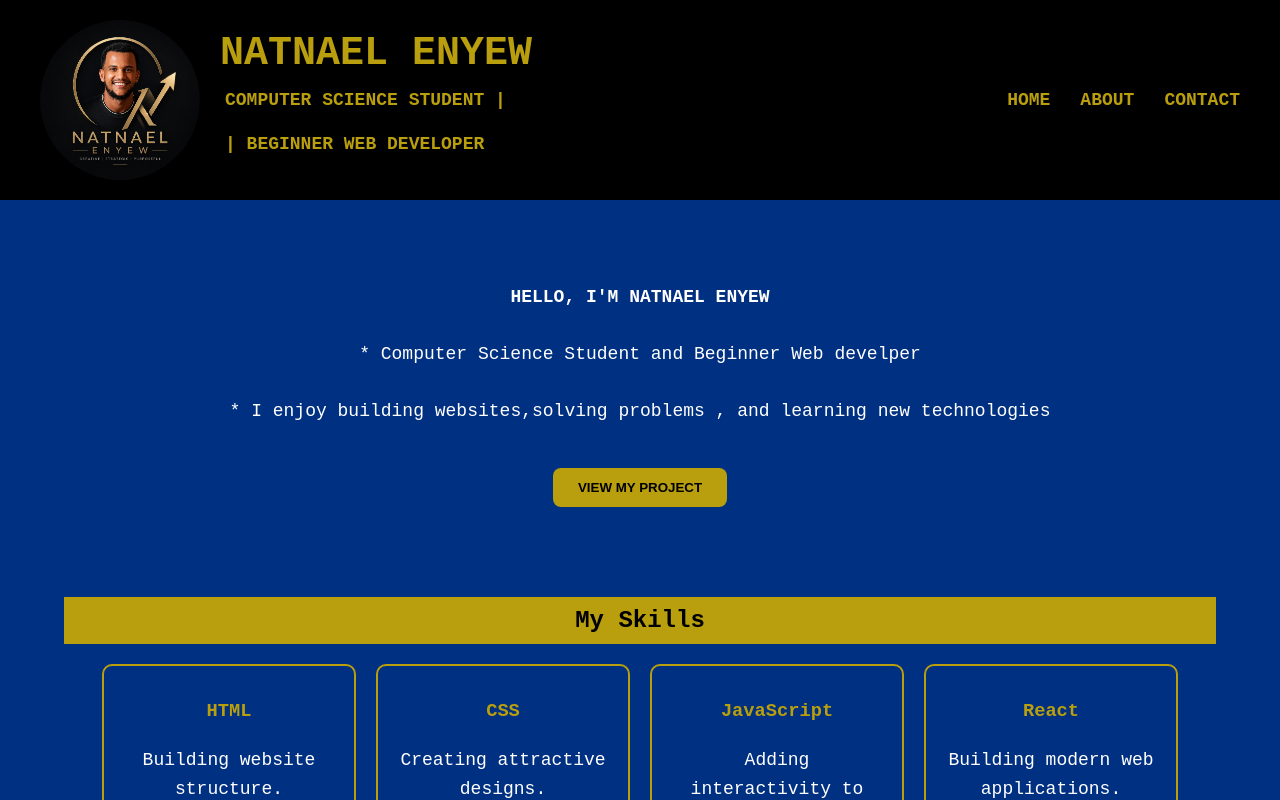
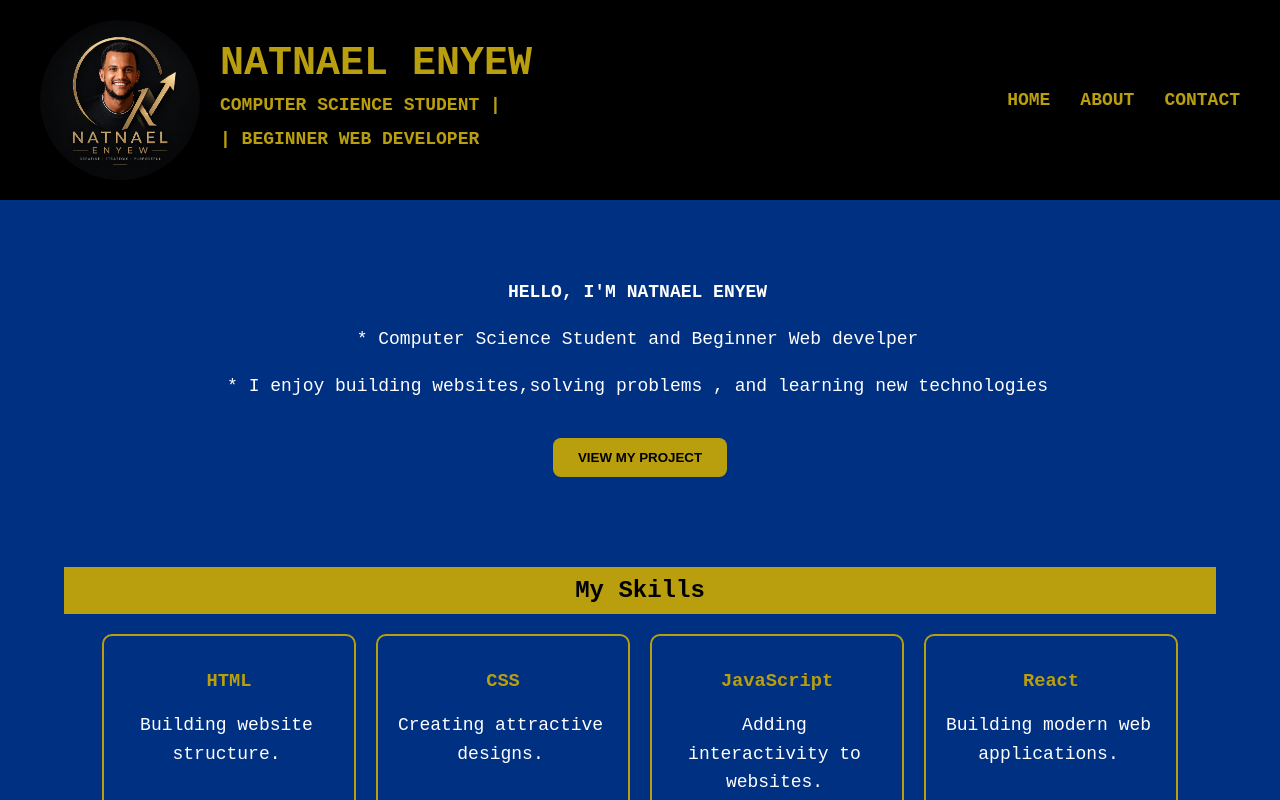
Before and after one commit to Leantan23/MY-REACT-PROJECT, a React (Vite) app: page / in a window 1280 px wide. Shown: the top 800 px of the page. Built offline with nearby package versions, Linux system fonts and the light colour scheme.

Commit message:
updated css

```diff
--- a/src/index.css
+++ b/src/index.css
@@ -175,7 +175,7 @@ h2 {
 /* ---------- About & Contact ---------- */
 p,
 li {
-  padding: 5px;
+  padding-right: 5px;
   color: white;
   font-size: 18px;
   line-height: 1.6;
```
